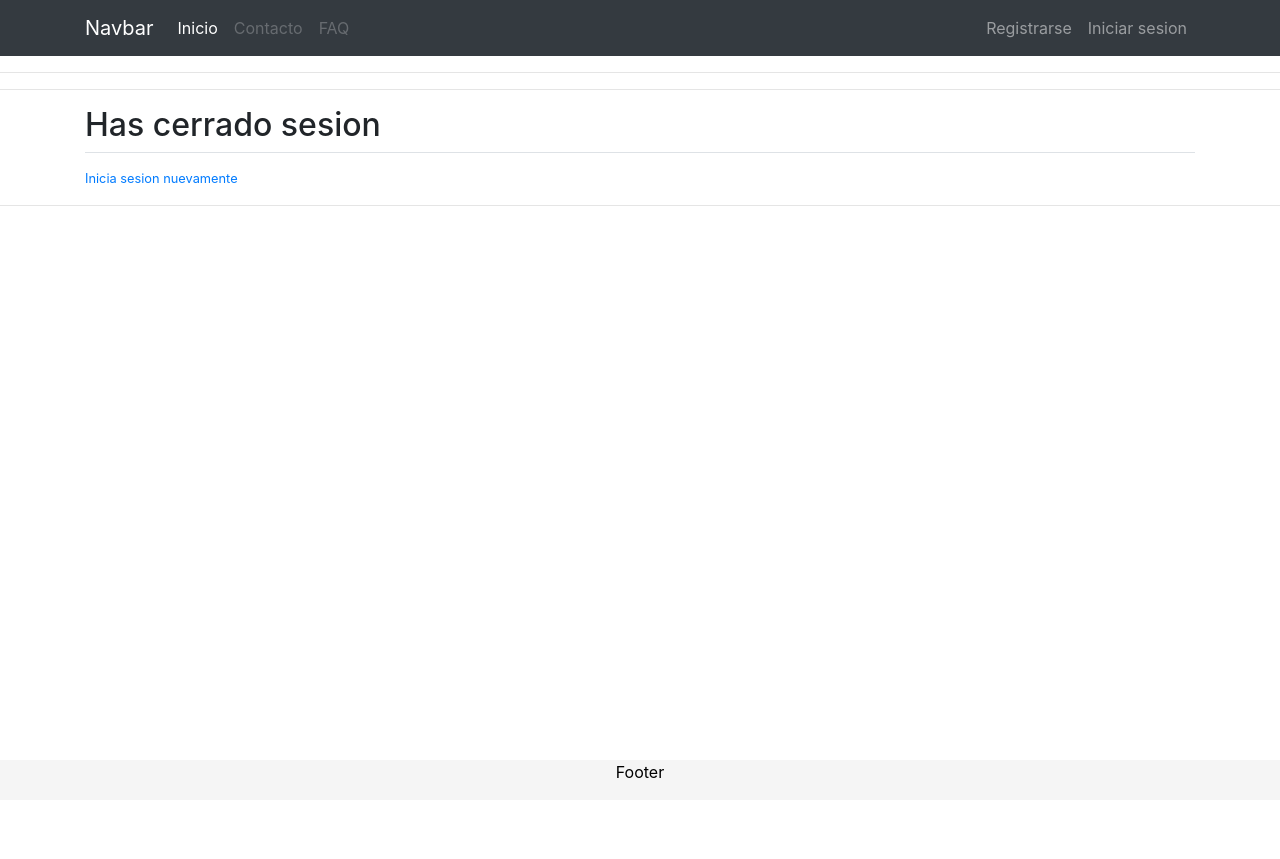
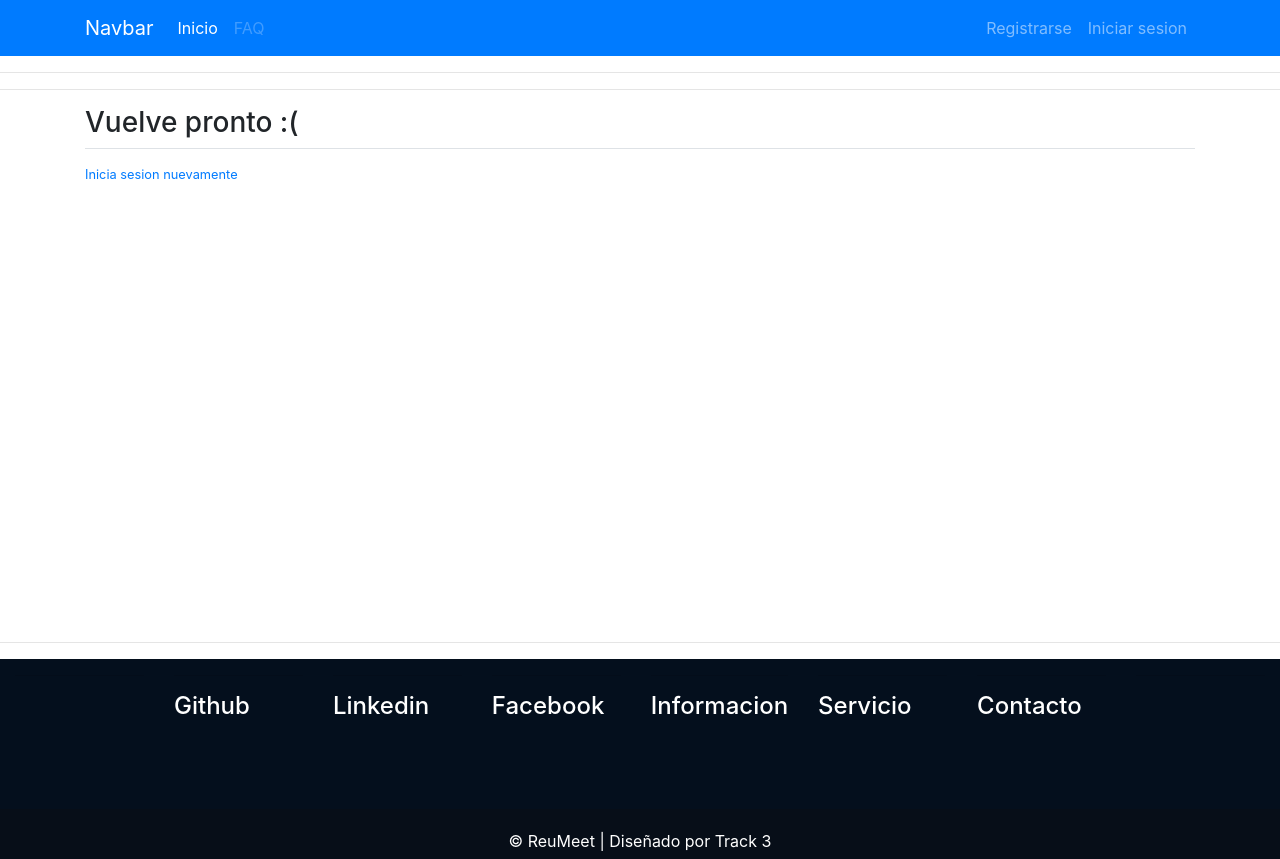
Before and after one commit to Chene-Spoerer/sprint2-terminado, a Django app: page /logout/ in a window 1280 px wide. Before the commit the page ends 778 px from the top, so only its background shows below. Run offline with Django 3.2, Linux system fonts and the light colour scheme; some libraries are stand-ins or nearby versions.

Commit message:
Agregue comentarios al codigo y footer de pana

```diff
--- a/sprint2/autentificacion/templates/autentificacion/login.html
+++ b/sprint2/autentificacion/templates/autentificacion/login.html
@@ -15,7 +15,7 @@
                           </div>
                       </form>
                       <div class="border-top pt-3">
-                          <small class="text-muted"> ¿No tienes una cuenta? <a class="ml-2" href="/register">Registrate Aqui</a>
+                          <small class="text-muted"> ¿No tienes una cuenta? <a class="ml-2" href="/register">Registra tu empresa aqui!</a>
                           </small>
                       </div>
                   </div>
--- a/sprint2/autentificacion/templates/autentificacion/logout.html
+++ b/sprint2/autentificacion/templates/autentificacion/logout.html
@@ -1,6 +1,6 @@
 {% extends 'page/main.html' %} <!-- Extendemos del archivo main.html -->
 {% block content %}
-    <h2>Has cerrado sesion</h2>
+    <h3>Vuelve pronto :(</h3>
     <div class="border-top pt-3">
         <small class="text-muted">
             <a href="/login">Inicia sesion nuevamente</a>
--- a/sprint2/autentificacion/views.py
+++ b/sprint2/autentificacion/views.py
@@ -1,6 +1,7 @@
 from django.shortcuts import render, redirect
 from .forms import RegistroEmpresaForm
 from django.contrib import messages
+from django.contrib.auth.decorators import login_required
 # Create your views here.
 
 # https://youtu.be/TBGRYkzXiTg
--- a/sprint2/page/templates/page/contacto.html
+++ b/sprint2/page/templates/page/contacto.html
@@ -1,7 +1,7 @@
 <!-- Template de la pagina contacto -->
 {% extends 'page/main.html' %} <!-- Extendemos del archivo main.html -->
 
-<!-- Aqui va la wea -->
+<!-- Aqui va el contenido -->
 {% block content %}
 
 <h1>Contacto</h1>
--- a/sprint2/page/templates/page/entrevistas.html
+++ b/sprint2/page/templates/page/entrevistas.html
@@ -1,7 +1,7 @@
 <!-- Template de la pagina inicio -->
 {% extends 'page/main.html' %} <!-- Extendemos del archivo main.html -->
 
-<!-- Aqui va la wea -->
+<!-- Aqui va el contenido -->
 {% block content %}
 
 <h1>Entrevistas</h1>
--- /dev/null
+++ b/sprint2/page/templates/page/footer.html
@@ -0,0 +1,81 @@
+<!-- Template del footer incluido en main! -->
+
+<style>
+    .footer {
+        background: rgb(4, 15, 29);
+        color: rgb(255, 255, 255);
+        height: 200px;
+        position: relative;
+        display: flex;
+
+    }
+
+    .footer .footer-content{
+        border: 1px rgb(33, 45, 58);
+        height: 150px;
+    }
+
+    .footer .footer-bottom {
+        background:  rgb(7, 14, 24);
+        color: rgb(255, 255, 255);
+        height: 50px;
+        width: 100%;
+        text-align: center;
+        position: absolute;
+        bottom: 0px;
+        left: 0px;
+        padding-top: 20px;
+    }
+
+    </style>
+
+
+<div class="footer">
+
+<!-- Links del footer, cada uno en un contenedor: -->
+
+    <!-- Contenedor vacio para que no se pegue al borde, hay otra manera? -->
+    <div class="container">
+        <hr>
+    </div>
+
+    <div class="container">
+        <hr>
+        <h4><a href="https://github.com/CrisUriarte/Sprint-2" style="color:rgb(255, 255, 255)">Github</a></h4>
+    </div>
+
+    <div class="container">
+        <hr>
+        <h4><a href="#" style="color:rgb(255, 255, 255)">Linkedin</a></h4>
+    </div>
+
+    <div class="container">
+        <hr>
+        <h4><a href="#" style="color:rgb(255, 255, 255)">Facebook</a></h4>
+    </div>
+
+    <div class="container">
+        <hr>
+        <h4><a href="#" style="color:rgb(255, 255, 255)">Informacion</a></h4>
+    </div>
+
+    <div class="container">
+        <hr>
+        <h4><a href="#" style="color:rgb(255, 255, 255)">Servicio</a></h4>
+    </div>
+
+    <div class="container">
+        <hr>
+        <h4><a href="#" style="color:rgb(255, 255, 255)">Contacto</a></h4>
+    </div>
+
+    <!-- Contenedor vacio para que no se pegue al borde, hay otra manera? -->
+    <div class="container">
+        <hr>
+    </div>
+
+<!-- Final del footer -->
+<div class="footer-bottom">
+    &copy; ReuMeet | Diseñado por Track 3
+</div>
+  </div>
--- a/sprint2/page/templates/page/inicio.html
+++ b/sprint2/page/templates/page/inicio.html
@@ -1,7 +1,7 @@
 <!-- Template de la pagina inicio -->
 {% extends 'page/main.html' %} <!-- Extendemos del archivo main.html -->
 
-<!-- Aqui va la wea -->
+<!-- Aqui va el contenido -->
 {% block content %}
 
 {% endblock %}
--- a/sprint2/page/templates/page/main.html
+++ b/sprint2/page/templates/page/main.html
@@ -1,5 +1,22 @@
 <!-- Este archivo html es para los elementos inherentes de cada pagina
     (para evitar redundancia de codigo)  -->
+
+
+<!-- Estilos  -->
+<style>
+
+  .body{
+    height: 100%;
+    padding: 0pc;
+    margin: 0px;
+  }
+
+  .page-wrapper {
+    min-height: 65%;
+  }
+
+  </style>
+
     <DOCTYPE html>
 <html>
 <head>
@@ -7,13 +24,17 @@
     <link rel="stylesheet" href="https://maxcdn.bootstrapcdn.com/bootstrap/4.0.0/css/bootstrap.min.css"
      integrity="sha384-Gn5384xqQ1aoWXA+058RXPxPg6fy4IWvTNh0E263XmFcJlSAwiGgFAW/dAiS6JXm" crossorigin="anonymous">
 </head>
+
+
+<!-- CONTENIDO GENERAL  -->
 <body>
 
-<!-- Incluir barra de navegacion  -->
+  <!-- Barra de navegacion  -->
   {% include 'page/navbar.html' %}
   <hr>
 
   <hr>
+  <!-- Alerta de creacion de cuenta exitosa  -->
   {% if messages %}
   {% for message in messages %}
       <div class="alert alert-{{ message.tags }}">
@@ -21,29 +42,25 @@
       </div>
   {% endfor %}
   {% endif %}
+
+
+  <!-- contenido principal de la pagina | AQUI SE INCLUYE LO QUE TENGAN LAS SUBPAGINAS (inicio, contacto, entrevistas, perfil, etc) -->
+  <div class="page-wrapper">
     <main role="main" class="container">
       {% block content %}
       {% endblock %}
     </main>
+  </div>
+  </div>
   <hr>
 
-    <!-- incluir footer  -->
-    <style>
-        .footer {
-          position: fixed;
-          left: 0;
-          bottom: 0;
-          width: 100%;
-          background-color: whitesmoke;
-          color: black;
-          text-align: center;
-        }
-        </style>
+  <!-- Footer  -->
+  {% include 'page/footer.html' %}
 
-        <div class="footer">
-          <p>Footer</p>
-        </div>
 </body>
+
+
+  <!-- Cosas necesarias pa la navbar que no se que hacen xd  -->
 
 <script src="https://code.jquery.com/jquery-3.3.1.slim.min.js"
 integrity="sha384-q8i/X+965DzO0rT7abK41JStQIAqVgRVzpbzo5smXKp4YfRvH+8abtTE1Pi6jizo" crossorigin="anonymous"></script>
--- a/sprint2/page/templates/page/navbar.html
+++ b/sprint2/page/templates/page/navbar.html
@@ -1,4 +1,6 @@
-<nav class="navbar navbar-expand-lg navbar-dark bg-dark">
+<!-- Template de la barra de navegacion incluida en main! -->
+
+<nav class="navbar navbar-expand-lg navbar-dark bg-primary">
   <div class="container">
     <a class="navbar-brand" href="/">Navbar</a>
       <button class="navbar-toggler" type="button" data-toggle="collapse" data-target="#navbarNav" aria-controls="navbarNav" aria-expanded="false" aria-label="Toggle navigation">
@@ -6,9 +8,12 @@
       </button>
     <div class="collapse navbar-collapse" id="navbarNav">
       <ul class="navbar-nav">
+        <!-- Paginas: -->
         <li class="nav-item active">
           <a class="nav-link" href="/">Inicio <span class="sr-only">(current)</span></a>
         </li>
+
+          <!-- Paginas que aparecen en la navbar solo cuando se está logueado (centro)-->
         {% if request.user.is_authenticated %}
         <li class="nav-item">
           <a class="nav-link" href="#">Entrevistas</a>
@@ -18,15 +23,14 @@
         </li>
         {% endif %}
         <li class="nav-item">
-          <a class="nav-link disabled" href="/contacto">Contacto</a>
-        </li>
-        <li class="nav-item">
           <a class="nav-link disabled" href="#">FAQ</a>
         </li>
       </ul>
     <div class="collapse navbar-collapse" id="navbarNav">
         </div>
       <div class="navbar-nav">
+
+        <!-- Paginas que aparecen en la navbar solo cuando se está logueado (derecha) -->
         {% if request.user.is_authenticated %}
           <a class="nav-item nav-link" href="/perfil">Perfil</a>
           <a class="nav-item nav-link" href="/logout">Cerrar Sesion</a>
--- a/sprint2/page/urls.py
+++ b/sprint2/page/urls.py
@@ -6,6 +6,5 @@ from . import views
 urlpatterns = [
     path('', views.inicio),
     path('entrevistas/', views.entrevistas),
-    path('perfil/', views.perfil),
     path('contacto/', views.contacto),
 ]
--- a/sprint2/page/views.py
+++ b/sprint2/page/views.py
@@ -20,9 +20,5 @@ def inicio(request):
 def entrevistas(request):
     return render(request, 'page/entrevistas.html')
 
-@login_required(login_url='/login')
-def perfil(request):
-    return render(request, 'page/perfil.html')
-
 def contacto(request):
     return render(request, 'page/contacto.html')
--- a/sprint2/sprint2/urls.py
+++ b/sprint2/sprint2/urls.py
@@ -20,4 +20,5 @@ urlpatterns = [
     path('admin/', admin.site.urls),
     path('', include('page.urls')),
     path('', include('autentificacion.urls')),
+    path('', include('usuarios.urls')),
 ]
--- a/sprint2/page/templates/page/perfil.html
+++ b/sprint2/usuarios/templates/usuarios/perfil.html
@@ -1,9 +1,9 @@
 <!-- Template de la pagina empresa -->
 {% extends 'page/main.html' %} <!-- Extendemos del archivo main.html -->
 
-<!-- Aqui va la wea -->
+<!-- Aqui va el contenido -->
 {% block content %}
 
-<h1>{{ User.username }}</h1>
+<h3>Nombre de usuario</h3>
 
 {% endblock %}
--- /dev/null
+++ b/sprint2/usuarios/urls.py
@@ -0,0 +1,8 @@
+from django.urls import path
+from . import views
+
+# URLS de la app usuarios
+
+urlpatterns = [
+    path('perfil/', views.perfil),
+]
--- a/sprint2/usuarios/views.py
+++ b/sprint2/usuarios/views.py
@@ -1,3 +1,8 @@
 from django.shortcuts import render
+from django.contrib.auth.decorators import login_required
 
 # Create your views here.
+
+@login_required(login_url='/login')
+def perfil(request):
+    return render(request, 'usuarios/perfil.html')
```
Also changed, not shown: sprint2/autentificacion/forms.py (+6 -3 lines), sprint2/usuarios/admin.py (+15 -1 lines), sprint2/usuarios/models.py (+56 -2 lines), sprint2/db.sqlite3, sprint2/usuarios/migrations/0001_initial.py. Lines whose indentation alone changed are shown as unchanged.
